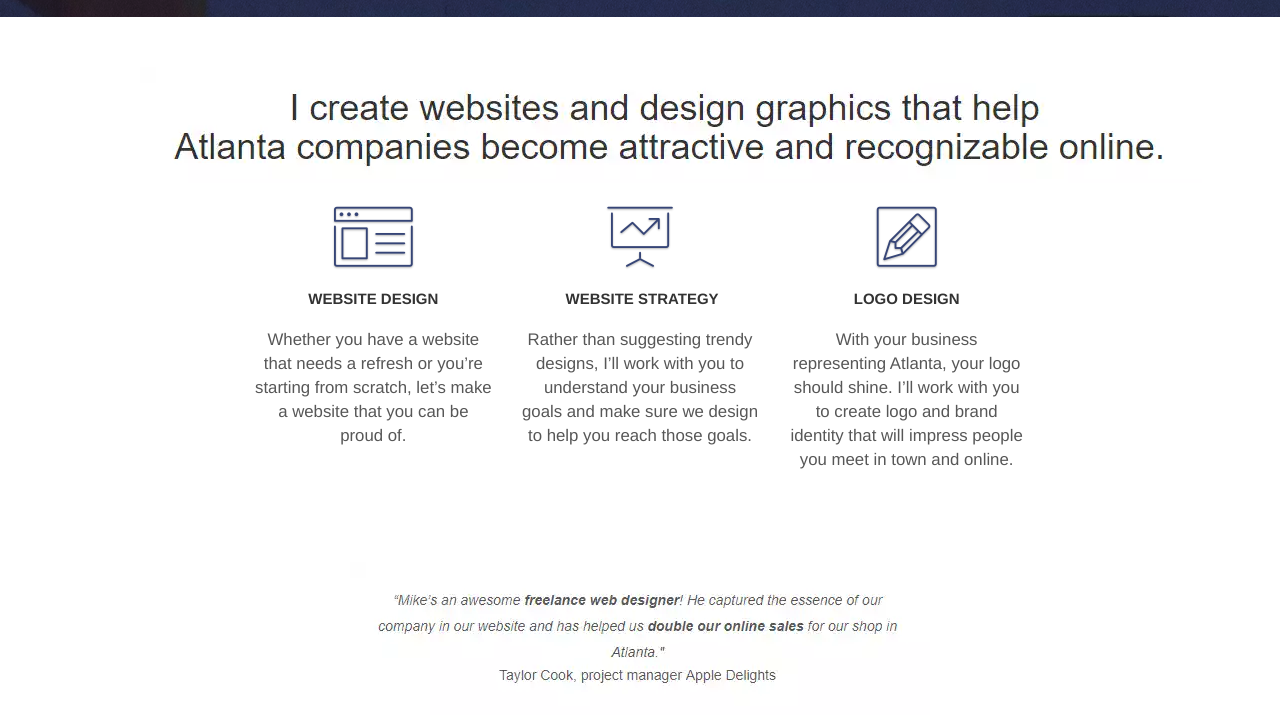
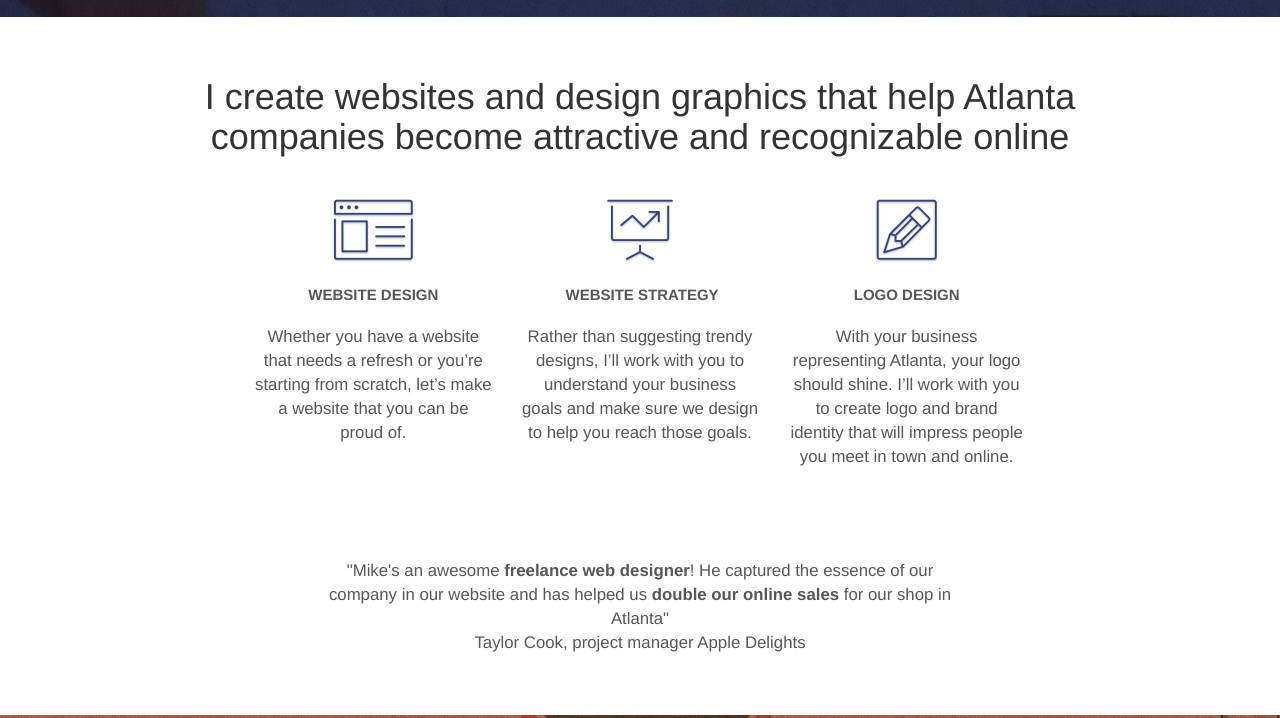
Before and after one commit to EP3mike/P4-Optimization, a plain HTML site: page index.html in a window 1280 px wide. Shown: the part 610-1328 px from the top of the page. Drawn offline with Linux system fonts and the light colour scheme.

Commit message:
removed imgs for proper headers

```diff
--- a/index.html
+++ b/index.html
@@ -90,8 +90,8 @@
 	<div class="container bloc-md">
 		<div class="row">
 			<div class="col-sm-12 text-center">
-
-				<img alt="Services Title, I create websites and design graphics" src="img/title-min.webp" width="1062" height="116" loading="lazy" />
+				<h1 class="mg-md text-center">I create websites and design graphics that help Atlanta companies become attractive and recognizable online</h1>
+				<!-- <img alt="Services Title, I create websites and design graphics" src="img/title-min.webp" width="1062" height="116" loading="lazy" /> -->
 
 
 			</div>
@@ -101,9 +101,9 @@
 				<div class="text-center">
 					<span class="et-icon-browser sm-shadow icon-dark-slate-blue icons icon-lg"></span>
 				</div>
-				<h1 class="mg-md text-center service-header">
+				<h2 class="mg-md text-center service-header">
 					Website Design
-				</h1>
+				</h2>
 				<p class="text-center ">
 					Whether you have a website that needs a refresh or you&rsquo;re starting from scratch, let&rsquo;s make a website that you can be proud of.
 				</p>
@@ -112,9 +112,9 @@
 				<div class="text-center">
 					<span class="et-icon-presentation sm-shadow icon-dark-slate-blue icons icon-lg"></span>
 				</div>
-				<h1 class="mg-md text-center service-header">
+				<h2 class="mg-md text-center service-header">
 					&nbsp;Website Strategy
-				</h1>
+				</h2>
 				<p class="text-center ">
 					Rather than suggesting trendy designs, I&rsquo;ll work with you to understand your business goals and make sure we design to help you reach those goals.<br>
 				</p>
@@ -123,9 +123,9 @@
 				<div class="text-center">
 					<span class="et-icon-edit sm-shadow icon-dark-slate-blue icons icon-lg"></span>
 				</div>
-				<h1 class="mg-md text-center service-header">
+				<h2 class="mg-md text-center service-header">
 					Logo Design
-				</h1>
+				</h2>
 				<p class="text-center ">
 					With your business representing Atlanta, your logo should shine. I&rsquo;ll work with you to create logo and brand identity that will impress people you meet in town and online.
 				</p>
@@ -133,8 +133,11 @@
 		</div>
 		<div class="row voffset-lg voffset">
 			<div class="col-xs-12 col-md-8 col-md-offset-2 text-center">
-
-				<img alt="Quote from local business about GoMike Designs " src="img/quote-min.webp" width="580" height="153" loading="lazy" />
+				<p class="text-center ">
+					"Mike's an awesome <strong>freelance web designer</strong>! He captured the essence of our company in our website and has helped us <strong>double our online sales</strong> for our shop in Atlanta"
+					<br> Taylor Cook, project manager Apple Delights
+				</p>
+				<!-- <img alt="Quote from local business about GoMike Designs " src="img/quote-min.webp" width="580" height="153" loading="lazy" /> -->
 
 			</div>
 		</div>
@@ -164,8 +167,8 @@
 	<div class="container bloc-lg">
 		<div class="row">
 			<div class="col-sm-12 text-center">
-
-				<img alt="Section title, local business that have used my services " src="img/title2-min.webp" width="1018" height="96" loading="lazy"/>
+				<h2 class="mg-md text-center">Websites I've designed and developed for Atlanta companies that resulted in more local business</h2>
+				<!-- <img alt="Section title, local business that have used my services " src="img/title2-min.webp" width="1018" height="96" loading="lazy"/> -->
 
 
 			</div>
```
